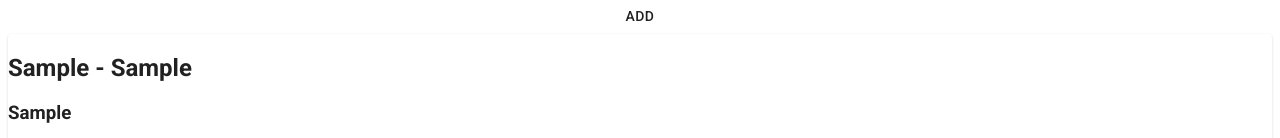
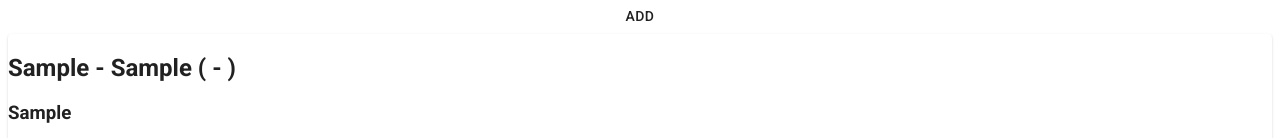
Before and after one commit to habib-chawki/social-app-front, a React (Create React App) app: page /profile-form in a window 1280 px wide. Both pictures are taken after typing "Sample", "Sample", "Sample" into the empty fields and a click on the button "ADD". Shown: the part 965-1103 px from the top of the page. Built offline with nearby package versions, Linux system fonts and the light colour scheme.

Commit message:
Render start / end experience dates

```diff
--- a/src/components/custom/profile/Experience.jsx
+++ b/src/components/custom/profile/Experience.jsx
@@ -19,11 +19,11 @@ function Experience() {
    const [description, setDescription] = useState('');
 
    const handleStartDateChange = (startDate) => {
-      setStartDate(startDate);
+      setStartDate(startDate.toString());
    };
 
    const handleEndDateChange = (endDate) => {
-      setEndDate(endDate);
+      setEndDate(endDate.toString());
    };
 
    const handlePositionChange = (event) => {
@@ -102,7 +102,8 @@ function Experience() {
             {experiences.map((experience) => (
                <Card key={experience.position}>
                   <h2>
-                     {experience.position} - {experience.company}
+                     {experience.position} - {experience.company} (
+                     {experience.startDate} - {experience.endDate})
                   </h2>
                   <h3>{experience.description}</h3>
                </Card>
```
